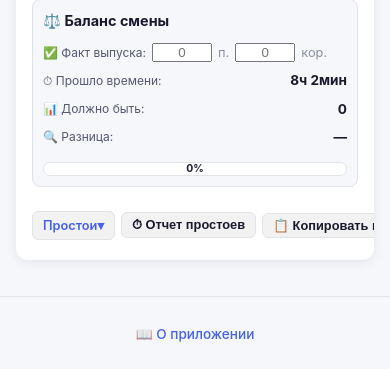
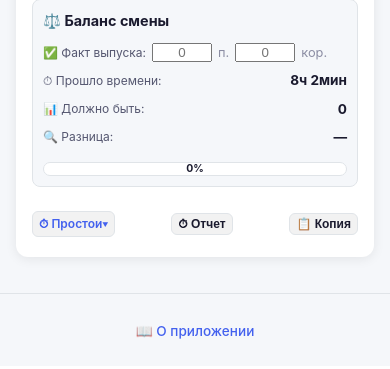
Before and after one commit to Maksdorozhkin/umt-calculator, a Flask app: page / in a window 390 px wide. Shown: the part 677-1046 px from the top of the page. After the commit the page ends 1016 px from the top, so only its background shows below. Run offline with Flask 3, Linux system fonts and the light colour scheme; data that the repository does not hold is empty.

Commit message:
уменьшил кнопки для мобильных

```diff
--- a/static/css/style.css
+++ b/static/css/style.css
@@ -1536,4 +1536,20 @@ header {
         align-items: flex-start;
         gap: 8px;
     }
-}
+
+    /* Компактные кнопки простоев на мобильных */
+    .downtime-section-header {
+        gap: 4px;
+    }
+
+    .report-btn,
+    .btn-copy-downtime {
+        padding: 3px 6px;
+        font-size: 0.75rem;
+    }
+
+    .downtime-accordion-btn {
+        padding: 3px 6px;
+        font-size: 0.75rem;
+    }
+}
--- a/static/sw.js
+++ b/static/sw.js
@@ -1,6 +1,6 @@
 // Инкрементируйте версию при КАЖДОМ изменении кода (v1 -> v2 -> v3)
-const CACHE_NAME = "umt-v3.01";
-const STATIC_CACHE = "umt-static-v3.01";
+const CACHE_NAME = "umt-v3.02";
+const STATIC_CACHE = "umt-static-v3.02";
 
 // ── Assets to precache (ВНИМАНИЕ: '/sw.js' отсюда УДАЛЕН!) ──
 const PRECACHE_URLS = [
--- a/templates/index.html
+++ b/templates/index.html
@@ -282,9 +282,9 @@
                             <!-- Отчет простоев (аккордеон) -->
                             <div class="downtime-section">
                                 <div class="downtime-section-header">
-                                    <span class="downtime-accordion-btn" data-machine="{{ machine.id }}">Простои▾</span>
-                                    <button class="report-btn" type="button" onclick="openReportTab({{ machine.id }})" title="Открыть отчет по простоям">⏱ Отчет простоев</button>
-                                    <button class="btn-copy-downtime" data-machine="{{ machine.id }}" title="Копировать отчет простыев" onclick="copyDowntimeReport({{ machine.id }})">📋 Копировать простои</button>
+                                    <span class="downtime-accordion-btn" data-machine="{{ machine.id }}">⏱ Простои▾</span>
+                                    <button class="report-btn" type="button" onclick="openReportTab({{ machine.id }})" title="Открыть отчет по простоям">⏱ Отчет</button>
+                                    <button class="btn-copy-downtime" data-machine="{{ machine.id }}" title="Копировать отчет простыев" onclick="copyDowntimeReport({{ machine.id }})">📋 Копия</button>
                                 </div>
 
                                 <div class="downtime-accordion-content collapsed" id="downtimeAccordion{{ machine.id }}">
```
